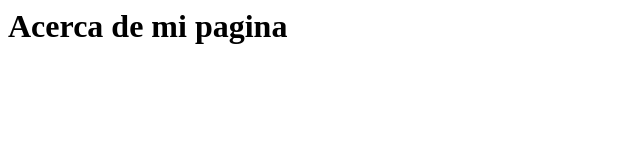
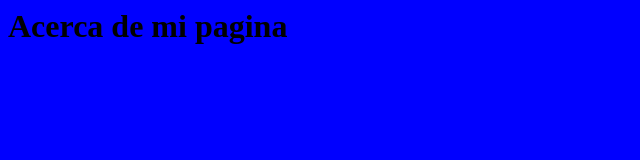
Before and after one commit to DanielMirandaB/github.io, a plain HTML site: page paginas/acerca_de.html in a window 1280 px wide. Shown: the whole page, without its empty margins (0-640 px from the left). Drawn offline with Linux system fonts and the light colour scheme.

Commit message:
Update acerca_de.html

```diff
--- a/paginas/acerca_de.html
+++ b/paginas/acerca_de.html
@@ -1,5 +1,6 @@
 <html>
   <head>
+    <link rel="stylesheet" type="text/css" href="../css/estilos.css">
     <title>Acerca de mi pagina</title>
   </head>
 
```
